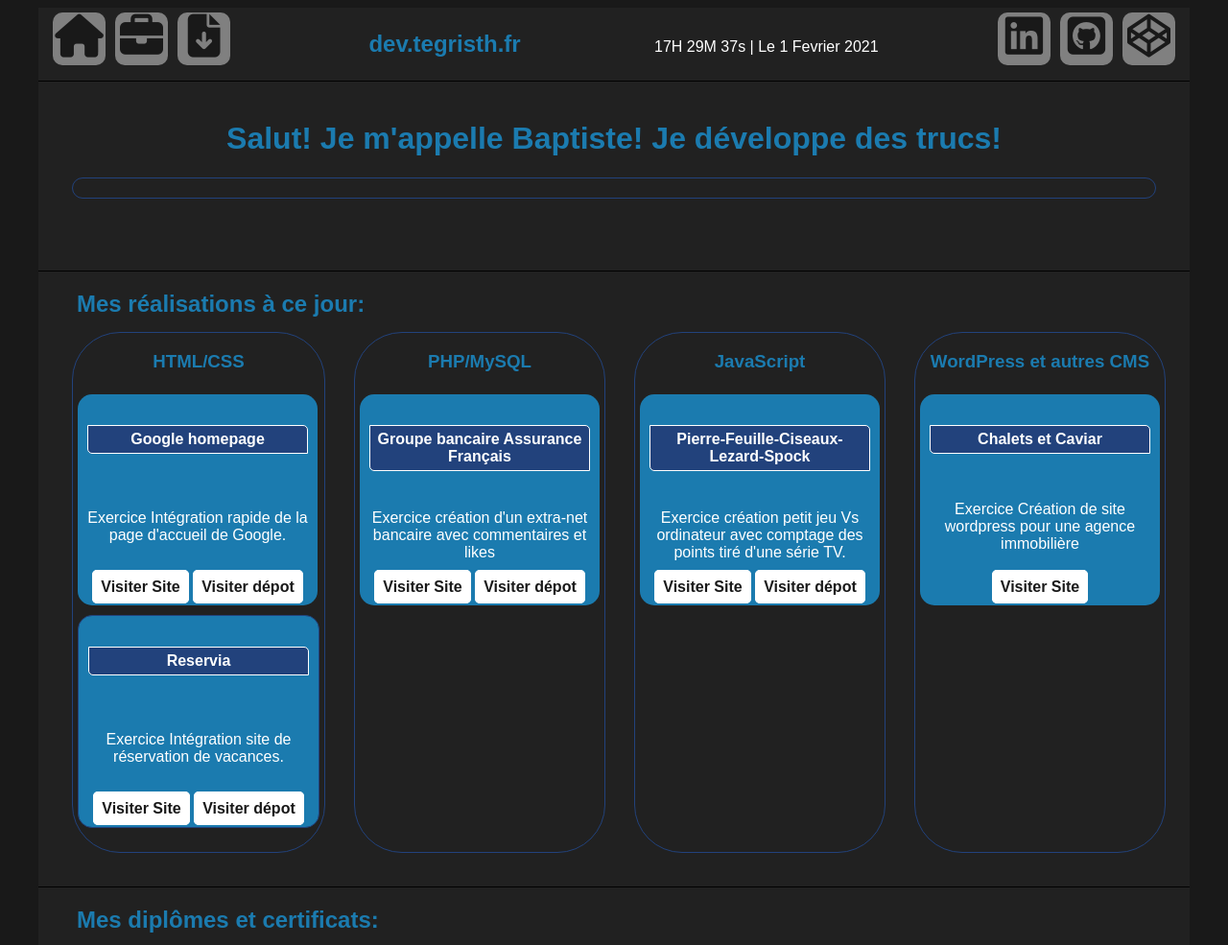
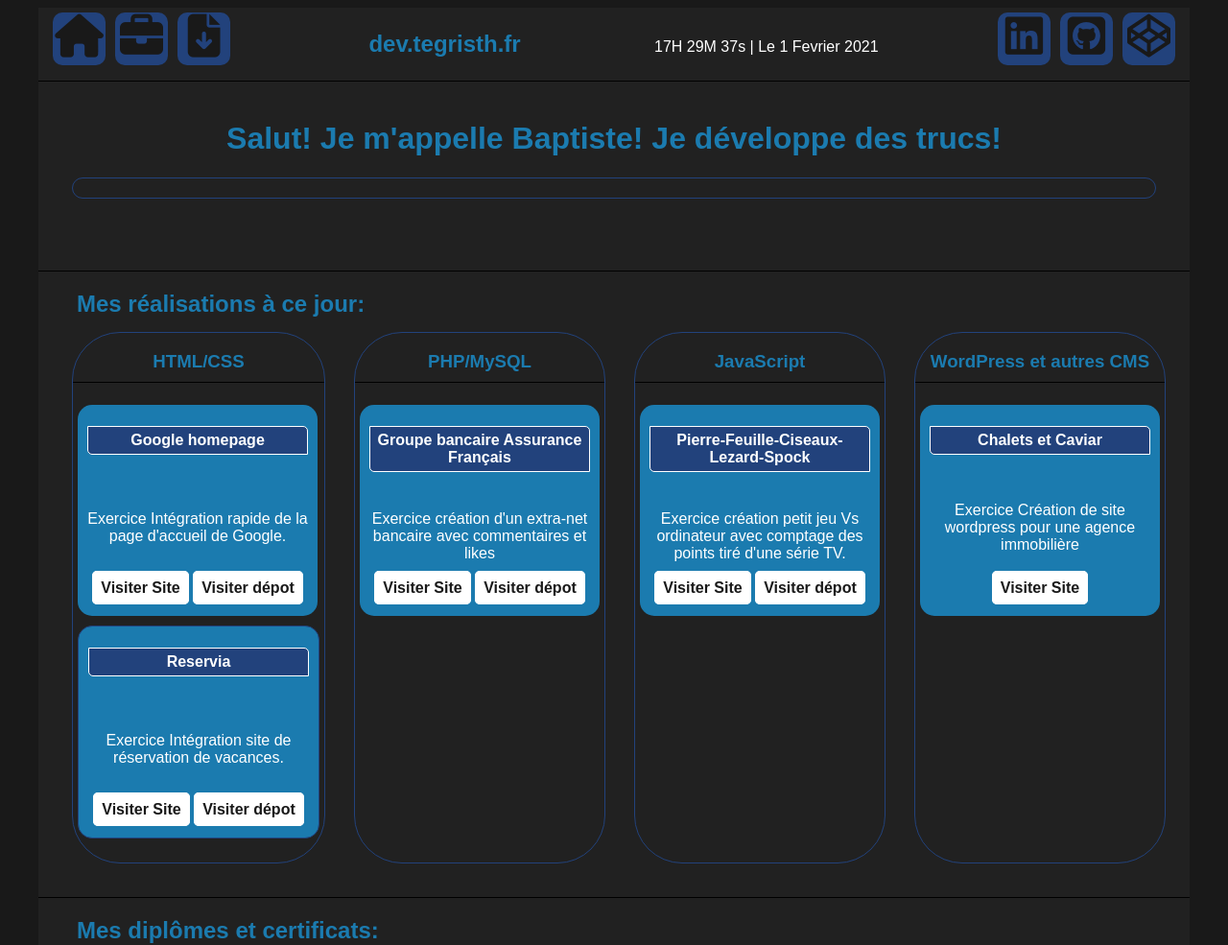
Before and after one commit to Tegristh/perso, a PHP site: page / in a window 1280 px wide. Shown: the top 985 px of the page at 96% size. Run offline with PHP 8.4, Linux system fonts and the light colour scheme; some libraries are stand-ins or nearby versions.

Commit message:
css tweak

```diff
--- a/index.html
+++ b/index.html
@@ -70,7 +70,7 @@
     <div class=" flex-line ">
 
         <div class="integration flex-col border">
-            <h3>HTML/CSS</h3>
+            <h3 class="border-bot" >HTML/CSS</h3>
             <div class="projet center ">
                 <h4 class="bck-darker">Google homepage</h4>
                 <p>Exercice Intégration rapide de la page d'accueil de Google.</p>
@@ -87,7 +87,7 @@
             </div></div>
         </div>
         <div class="php flex-col border">
-            <h3>PHP/MySQL</h3>
+            <h3 class="border-bot" >PHP/MySQL</h3>
             <div class="projet center">
                 <h4 class="bck-darker">Groupe bancaire Assurance Français</h4>
                 <p>Exercice création d'un extra-net bancaire avec commentaires et likes </p>
@@ -97,7 +97,7 @@
 
         </div>
         <div class="javascript flex-col border">
-            <h3>JavaScript</h3>
+            <h3 class="border-bot" >JavaScript</h3>
             <div class="projet center">
                 <h4 class="bck-darker">Pierre-Feuille-Ciseaux-Lezard-Spock</h4>
                 <p>Exercice création petit jeu Vs ordinateur avec comptage des points tiré d'une série TV.</p>
@@ -108,7 +108,7 @@
 
         </div>
         <div class="cms flex-col border">
-            <h3>WordPress et autres CMS</h3>
+            <h3 class="border-bot" >WordPress et autres CMS</h3>
             <div class="projet center">
                 <h4 class="bck-darker">Chalets et Caviar</h4>
                 <p>Exercice Création de site wordpress pour une agence immobilière</p>
--- a/styles/default.css
+++ b/styles/default.css
@@ -84,6 +84,7 @@ h2 {
 h3 {
     color:#1b7baf;
     text-align:center;
+    padding-bottom: 10px;;
 }
 em {
     color:#1b7baf;
@@ -124,7 +125,7 @@ em {
     height:55px;
     border-radius:10px;
     margin:5px;
-    background-color:grey;
+    background-color:#22427c;
 }
 
 .presentation{
@@ -152,7 +153,7 @@ em {
     height:200px;
     border-radius:15px;
     margin:5px;
-    padding:10px;
+    padding:0 10px 20px 10px;
     background-color:#1b7baf;
     display:flex;
     flex-flow: column nowrap;
```
